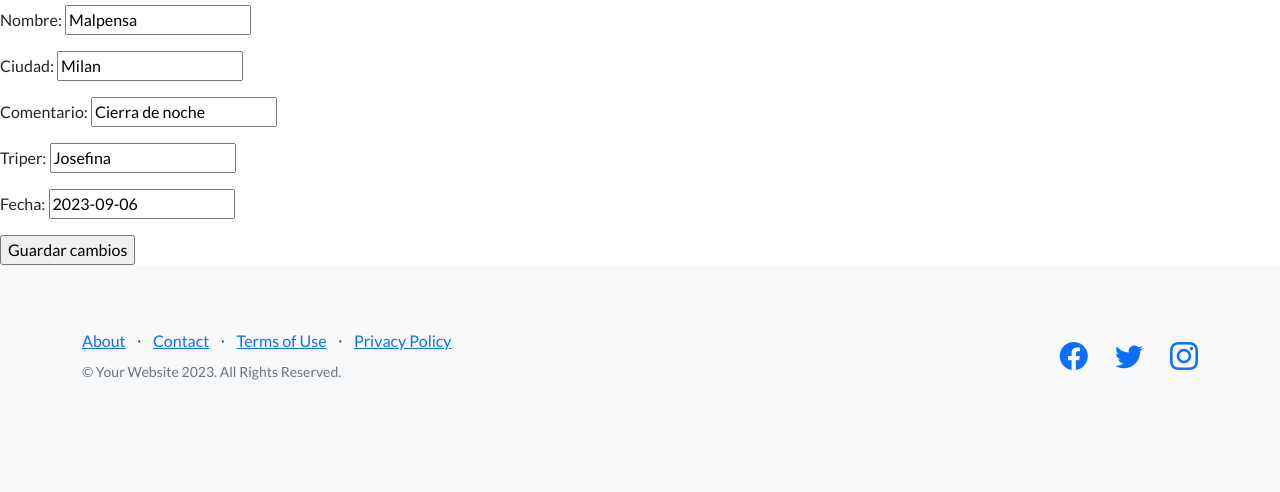
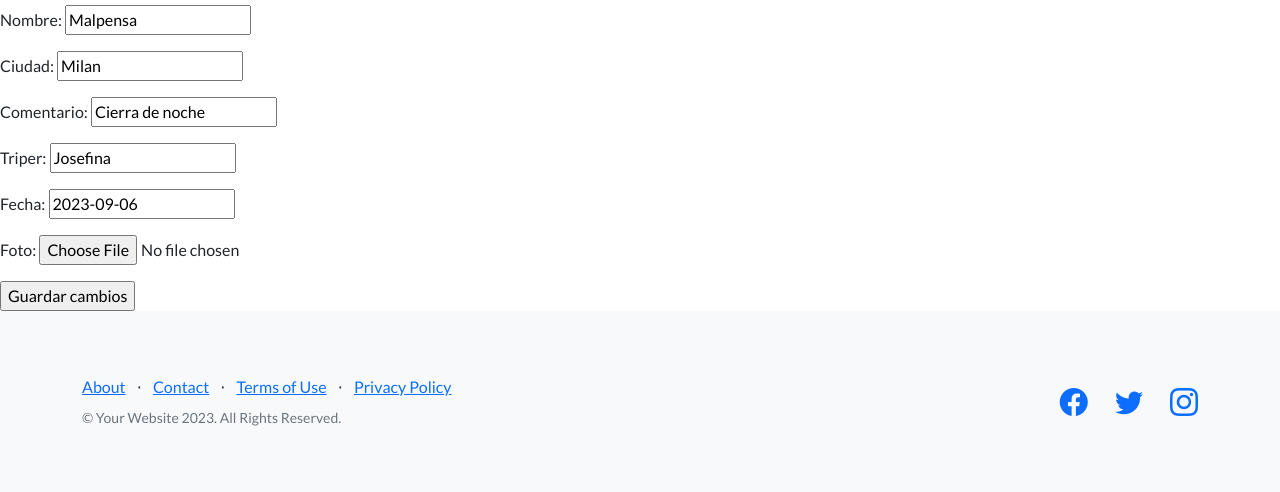
Before and after one commit to cmontenegroh/FinalCarlosMontenegro, a Django app: page /AppBlog/editarAeropuerto/2 in a window 1280 px wide. Shown: the part 597-1089 px from the top of the page. Before the commit the page ends 977 px from the top, so only its background shows below. Run offline with Django 4.2, Linux system fonts and the light colour scheme; a user stored in the database is signed in; data comes from the database, SQL or seed files in the repository; both versions use the stored data as it was after the commit; some libraries are stand-ins or nearby versions.

Commit message:
agrego campo foto Aeropuertos

```diff
--- a/AppBlog/forms.py
+++ b/AppBlog/forms.py
@@ -10,3 +10,4 @@ class AeropuertoForm(forms.Form):
     comentario=forms.CharField(max_length=50)
     triper=forms.CharField(max_length=50)
     fecha=forms.DateField()
+    foto=forms.ImageField()
--- a/AppBlog/models.py
+++ b/AppBlog/models.py
@@ -21,6 +21,7 @@ class Aeropuerto(models.Model):
     comentario=models.CharField(max_length=50)
     triper=models.CharField(max_length=50, null=True)
     fecha=models.DateField(default=date.today)
+    foto= models.ImageField(upload_to='media/', blank=True, null=True)
 
     def __str__(self):
         return f"{self.nombre} - {self.ciudad}"
--- a/AppBlog/templates/AppBlog/aeropuertos.html
+++ b/AppBlog/templates/AppBlog/aeropuertos.html
@@ -50,6 +50,9 @@
                 {{ aeropuerto.fecha }}
             </td>
             <td>
+                <img src="{{ aeropuerto.foto.url }}" alt="Aeropuerto Image">
+            </td>
+            <td>
                 <a class="text-primary" href="{% url 'eliminarAeropuerto' aeropuerto.id %}"> Eliminar</a>
                 <a class="text-primary" href="{% url 'editarAeropuerto' aeropuerto.id %}"> Editar</a>
             </td>
--- a/AppBlog/views.py
+++ b/AppBlog/views.py
@@ -26,7 +26,9 @@ def aeropuertos(request):
             comentario=info["comentario"]
             triper=info["triper"]
             fecha=info["fecha"]
-            aeropuerto=Aeropuerto(nombre=nombre, ciudad=ciudad, comentario=comentario, triper=triper, fecha=fecha)
+            foto=fot0[foto]
+            aeropuerto=Aeropuerto(nombre=nombre, ciudad=ciudad, comentario=comentario, triper=triper, fecha=fecha, foto=foto)
+
             aeropuerto.save()
             mensaje="Agregaste un aeropuerto"
 
@@ -64,6 +66,8 @@ def editarAeropuerto(request,id):
             aeropuerto.comentario=info["comentario"]
             aeropuerto.triper=info["triper"]
             aeropuerto.fecha=info["fecha"]
+            if 'foto' in request.FILES:
+             aeropuerto.foto = request.FILES['foto']
 
             aeropuerto.save()
             mensaje="Aeropuerto editado correctamente"
@@ -73,8 +77,9 @@ def editarAeropuerto(request,id):
 
     else:
 
-        formulario_aeropuerto=AeropuertoForm(initial={"nombre":aeropuerto.nombre,"ciudad":aeropuerto.ciudad,"comentario":aeropuerto.comentario, "triper":aeropuerto.triper,"fecha":aeropuerto.fecha})
+        formulario_aeropuerto=AeropuertoForm(initial={"nombre":aeropuerto.nombre,"ciudad":aeropuerto.ciudad,"comentario":aeropuerto.comentario, "triper":aeropuerto.triper,"fecha":aeropuerto.fecha, "foto": aeropuerto.foto})
         return render(request,"AppBlog/editarAeropuerto.html", {"formulario":formulario_aeropuerto,"aeropuerto":aeropuerto})
+
 
 @login_required
 def trips(request):
```
Also changed, not shown: AppBlog/migrations/0003_aeropuerto_foto.py (added), db.sqlite3, 1 other file.
